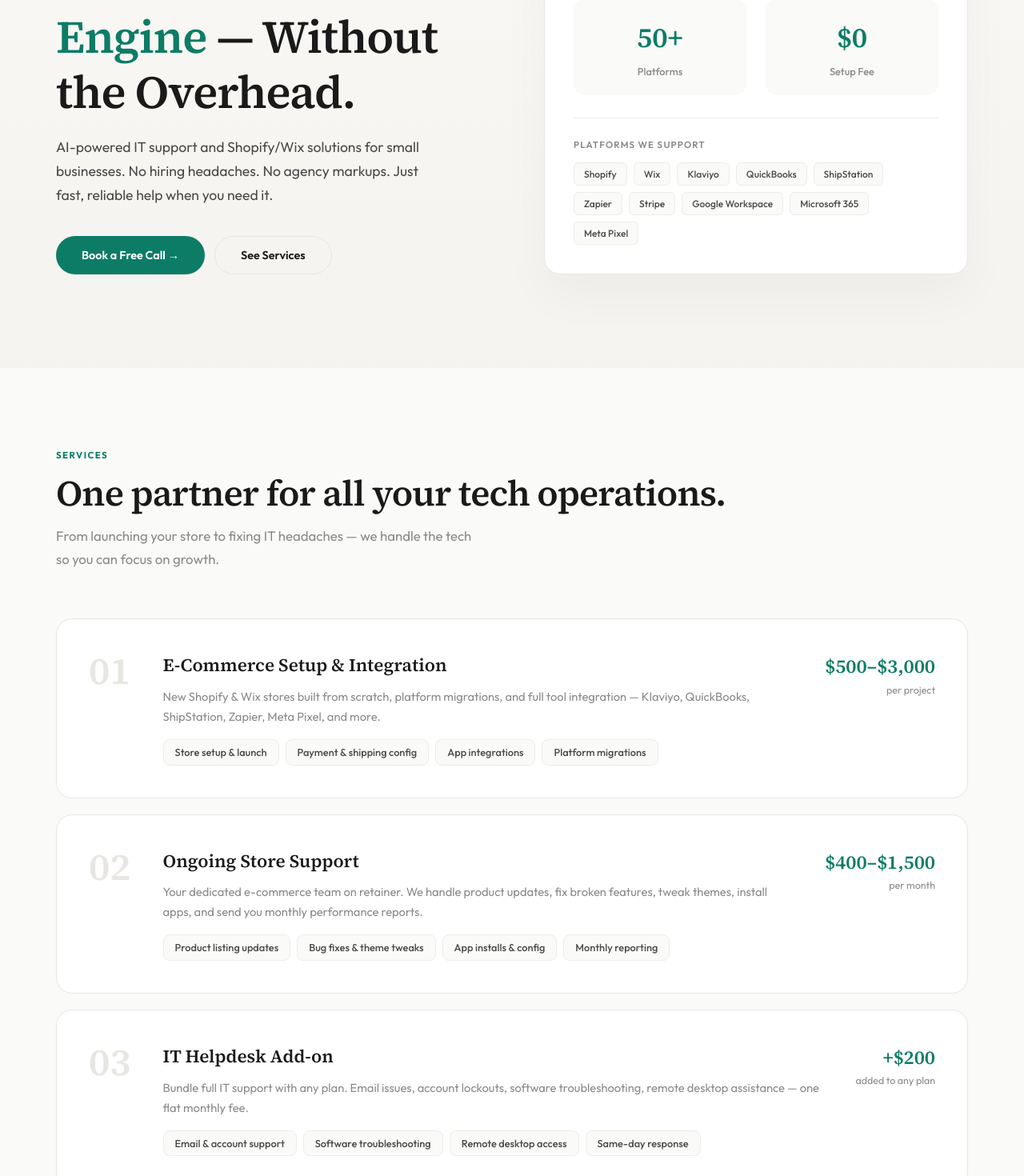
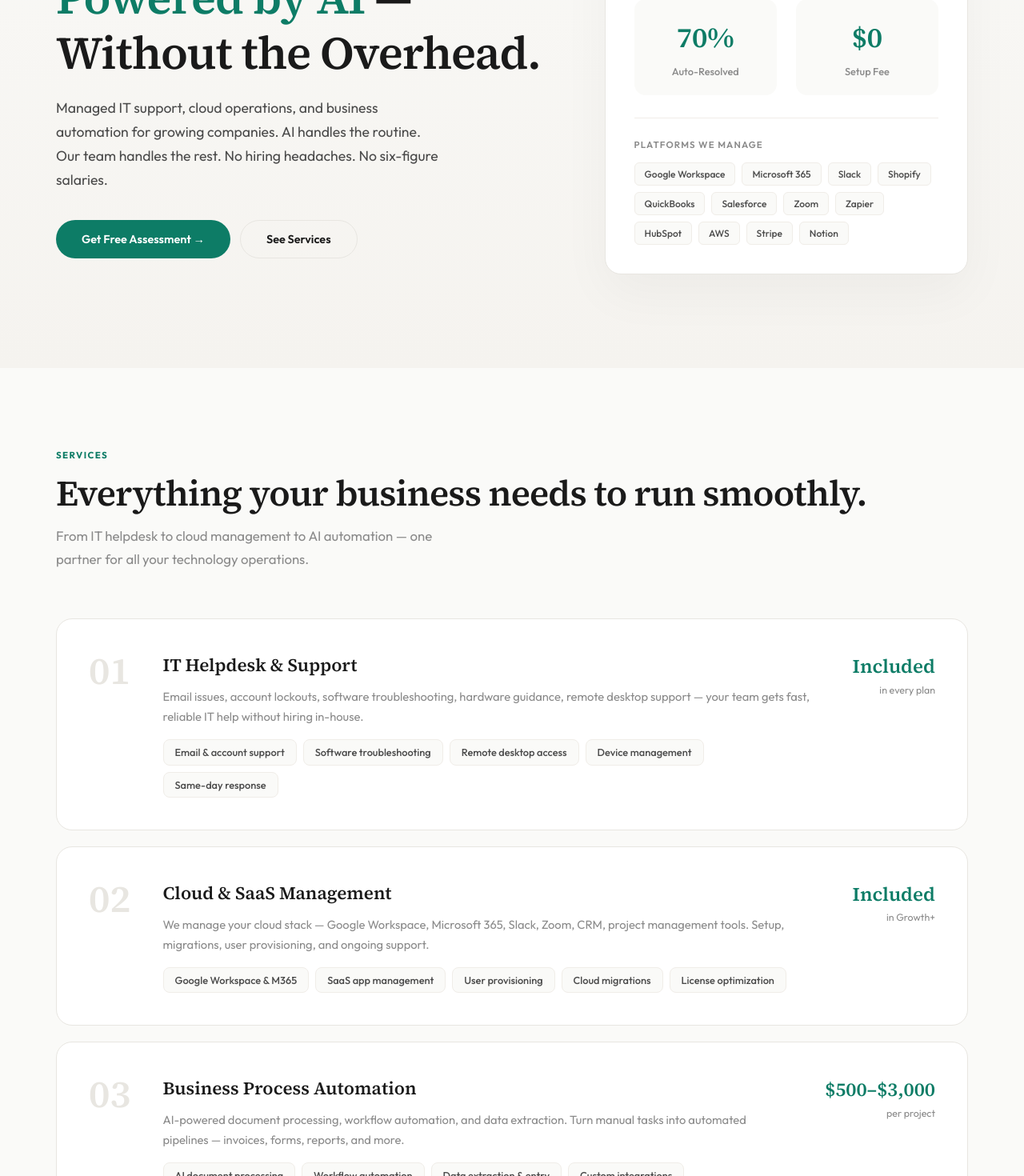
Before and after one commit to kkoly10/IT-Support-E-commerce, a Next.js app in the folder techdesk-pro/: page / in a window 1280 px wide. Shown: the part 340-1810 px from the top of the page at 80% size. Built offline with nearby package versions, Linux system fonts and the light colour scheme.

Commit message:
Full homepage rebrand - AI-powered IT ops for all businesses

```diff
--- a/techdesk-pro/app/page.js
+++ b/techdesk-pro/app/page.js
@@ -1,55 +1,73 @@
+// File: app/page.js (replace existing)
+
 'use client'
 import { useState, useEffect } from 'react'
 
 const SERVICES = [
   {
     num: '01',
-    title: 'E-Commerce Setup & Integration',
-    desc: 'New Shopify & Wix stores built from scratch, platform migrations, and full tool integration — Klaviyo, QuickBooks, ShipStation, Zapier, Meta Pixel, and more.',
-    features: ['Store setup & launch', 'Payment & shipping config', 'App integrations', 'Platform migrations'],
+    title: 'IT Helpdesk & Support',
+    desc: 'Email issues, account lockouts, software troubleshooting, hardware guidance, remote desktop support — your team gets fast, reliable IT help without hiring in-house.',
+    features: ['Email & account support', 'Software troubleshooting', 'Remote desktop access', 'Device management', 'Same-day response'],
+    price: 'Included',
+    priceNote: 'in every plan',
+  },
+  {
+    num: '02',
+    title: 'Cloud & SaaS Management',
+    desc: 'We manage your cloud stack — Google Workspace, Microsoft 365, Slack, Zoom, CRM, project management tools. Setup, migrations, user provisioning, and ongoing support.',
+    features: ['Google Workspace & M365', 'SaaS app management', 'User provisioning', 'Cloud migrations', 'License optimization'],
+    price: 'Included',
+    priceNote: 'in Growth+',
+  },
+  {
+    num: '03',
+    title: 'Business Process Automation',
+    desc: 'AI-powered document processing, workflow automation, and data extraction. Turn manual tasks into automated pipelines — invoices, forms, reports, and more.',
+    features: ['AI document processing', 'Workflow automation', 'Data extraction & entry', 'Custom integrations', 'Monthly reporting'],
     price: '$500–$3,000',
     priceNote: 'per project',
   },
   {
-    num: '02',
-    title: 'Ongoing Store Support',
-    desc: 'Your dedicated e-commerce team on retainer. We handle product updates, fix broken features, tweak themes, install apps, and send you monthly performance reports.',
-    features: ['Product listing updates', 'Bug fixes & theme tweaks', 'App installs & config', 'Monthly reporting'],
-    price: '$400–$1,500',
-    priceNote: 'per month',
+    num: '04',
+    title: 'Cybersecurity Essentials',
+    desc: 'Protect your business with proactive security monitoring, threat detection, employee training, and incident response. Enterprise-grade protection at small business prices.',
+    features: ['Security monitoring', 'Threat detection', 'Employee training', 'Incident response', 'Compliance support'],
+    price: '+$300',
+    priceNote: 'added to any plan',
   },
   {
-    num: '03',
-    title: 'IT Helpdesk Add-on',
-    desc: 'Bundle full IT support with any plan. Email issues, account lockouts, software troubleshooting, remote desktop assistance — one flat monthly fee.',
-    features: ['Email & account support', 'Software troubleshooting', 'Remote desktop access', 'Same-day response'],
-    price: '+$200',
-    priceNote: 'added to any plan',
+    num: '05',
+    title: 'E-Commerce Operations',
+    desc: 'Shopify, Wix, WooCommerce, Squarespace — we build, manage, and optimize your online store. From setup to ongoing support, integrations, and performance tuning.',
+    features: ['Store setup & launch', 'Platform migrations', 'App integrations', 'Performance optimization', 'Ongoing maintenance'],
+    price: '$500–$5,000',
+    priceNote: 'per project',
   },
 ]
 
 const PLANS = [
   {
     name: 'Starter',
-    price: '399',
-    desc: 'For new store owners',
-    features: ['10 support tickets/mo', 'Store updates & fixes', 'Email support', '24hr response time'],
+    price: '499',
+    desc: 'For small teams getting started',
+    features: ['10 support tickets/mo', 'IT helpdesk support', 'Email & account help', 'AI-powered Atlas copilot', '24hr response time'],
     cta: 'Get Started',
     featured: false,
   },
   {
     name: 'Growth',
-    price: '799',
-    desc: 'For active stores',
-    features: ['30 support tickets/mo', 'Integrations support', 'Priority support', 'Monthly strategy call', '4hr response time'],
+    price: '999',
+    desc: 'For growing businesses',
+    features: ['30 support tickets/mo', 'Full cloud & SaaS management', 'AI document processing', 'Sentinel AI monitoring', 'Priority support — 4hr response', 'Monthly strategy call'],
     cta: 'Start Growing',
     featured: true,
   },
   {
     name: 'Scale',
-    price: '1,499',
-    desc: 'For busy operations',
-    features: ['Unlimited tickets', 'Full IT + e-commerce bundle', 'Weekly check-in call', '1hr response time', 'Monthly performance report'],
+    price: '1,999',
+    desc: 'For established companies',
+    features: ['Unlimited tickets', 'All services included', 'Cybersecurity essentials', 'Dedicated account manager', '1hr response time', 'Weekly check-in call', 'Custom automation builds'],
     cta: "Let's Talk",
     featured: false,
   },
@@ -57,26 +75,27 @@ const PLANS = [
 
 const FAQS = [
   { q: 'Do I need to sign a long-term contract?', a: 'No. All plans are month-to-month. You can cancel anytime with 30 days notice.' },
-  { q: 'What if I only need IT support or just e-commerce help?', a: 'That works too. Our plans cover both, but we can tailor an arrangement to fit exactly what you need.' },
-  { q: 'How do you handle urgent issues?', a: 'Growth and Scale clients get priority queues. Scale clients have a dedicated urgent line with 1-hour response.' },
-  { q: 'Can you work with platforms other than Shopify and Wix?', a: 'Yes — we also support WooCommerce, Squarespace, and most major e-commerce platforms.' },
-  { q: 'What does a free store audit include?', a: "We review your store's performance, UX, integrations, and SEO — then give you 3 actionable improvements. No strings attached." },
+  { q: "We're not an e-commerce business. Can you still help?", a: "Absolutely. Most of our clients are regular businesses — law firms, agencies, medical offices, startups. E-commerce is just one of our specialties. Our IT support, cloud management, and automation services work for any industry." },
+  { q: 'How does the AI-powered support work?', a: 'When you submit a ticket, our AI (AutoResolve) analyzes it instantly. Simple issues get resolved automatically — password resets, how-to questions, configuration help. Complex issues get routed to our team with AI-generated context, so we resolve them faster. You also get Atlas AI, a business copilot you can chat with anytime.' },
+  { q: 'What size businesses do you work with?', a: 'From solo founders to 200+ employee companies. Our plans scale with your needs. Starter works great for 1-10 people, Growth for 10-50, and Scale for 50+.' },
+  { q: 'How is this different from hiring an IT person?', a: 'An in-house IT hire costs $60-100K/year plus benefits. You get a full team of specialists plus AI-powered tools for a fraction of that. We handle everything from helpdesk to cloud management to automation — no single hire covers all of that.' },
+  { q: 'What does the free assessment include?', a: "We review your current IT infrastructure, cloud tools, security posture, and workflows — then give you a prioritized list of improvements with cost estimates. No strings attached." },
 ]
 
-const TOOLS = ['Shopify', 'Wix', 'Klaviyo', 'QuickBooks', 'ShipStation', 'Zapier', 'Stripe', 'Google Workspace', 'Microsoft 365', 'Meta Pixel']
+const TOOLS = ['Google Workspace', 'Microsoft 365', 'Slack', 'Shopify', 'QuickBooks', 'Salesforce', 'Zoom', 'Zapier', 'HubSpot', 'AWS', 'Stripe', 'Notion']
 
 const STATS = [
   { val: '< 4hr', label: 'Avg Response' },
   { val: '98%', label: 'Satisfaction' },
-  { val: '50+', label: 'Platforms' },
+  { val: '70%', label: 'Auto-Resolved' },
   { val: '$0', label: 'Setup Fee' },
 ]
 
 const STEPS = [
-  { n: '01', t: 'Book a Call', d: 'Free 30-min discovery call. We learn your business and tech setup.' },
-  { n: '02', t: 'Custom Plan', d: 'We recommend the right plan based on your actual needs.' },
-  { n: '03', t: 'Onboarding', d: 'Support portal set up and tool access granted within 24 hours.' },
-  { n: '04', t: 'We Handle It', d: 'Submit tickets anytime. We respond fast and keep you updated.' },
+  { n: '01', t: 'Free Assessment', d: 'We audit your IT setup, tools, and workflows. You get a clear picture of where things stand.' },
+  { n: '02', t: 'Custom Plan', d: 'We recommend the right plan and services based on your actual business needs.' },
+  { n: '03', t: 'Onboarding', d: 'Connect your platforms, set up your support portal, and meet your AI copilot — all within 24 hours.' },
+  { n: '04', t: 'We Handle It', d: 'Submit tickets anytime. AI handles the easy stuff instantly. Our team tackles the rest.' },
 ]
 
 const BARS = [
@@ -88,8 +107,8 @@ const BARS = [
 
 const ABOUT_FEATURES = [
   { icon: '📍', text: 'Stafford, VA based' },
-  { icon: '🤖', text: 'AI-powered workflows' },
-  { icon: '🛒', text: 'Shopify & Wix expert' },
+  { icon: '🤖', text: 'AI-powered operations' },
+  { icon: '🔒', text: 'Security-first approach' },
   { icon: '📋', text: 'No long-term contracts' },
 ]
 
@@ -127,7 +146,7 @@ export default function Home() {
           </ul>
           <div className="nav-actions">
             <a href="/login" style={{ fontSize: '0.88rem', color: 'var(--ink-light)', textDecoration: 'none', fontWeight: 500 }}>Client Portal</a>
-            <button className="nav-cta" onClick={() => scrollTo('contact')}>Book a Call</button>
+            <button className="nav-cta" onClick={() => scrollTo('contact')}>Free Assessment</button>
           </div>
           <button
             className={`hamburger ${menuOpen ? 'open' : ''}`}
@@ -146,7 +165,7 @@ export default function Home() {
             style={{ textAlign: 'center', marginTop: 8 }}
             onClick={() => scrollTo('contact')}
           >
-            Book a Call
+            Free Assessment
           </button>
         </div>
       </nav>
@@ -155,17 +174,17 @@ export default function Home() {
       <section className="hero">
         <div className="hero-inner">
           <div>
-            <div className="hero-tag">Available Nationwide · Based in Stafford, VA</div>
+            <div className="hero-tag">AI-Powered IT Operations · Based in Stafford, VA</div>
             <h1>
-              Your IT Team &amp; <em>E‑Commerce Engine</em> — Without the Overhead.
+              Your IT Department — <em>Powered&nbsp;by&nbsp;AI</em> — Without&nbsp;the&nbsp;Overhead.
             </h1>
             <p className="hero-desc">
-              AI-powered IT support and Shopify/Wix solutions for small businesses.
-              No hiring headaches. No agency markups. Just fast, reliable help when you need it.
+              Managed IT support, cloud operations, and business automation for growing companies.
+              AI handles the routine. Our team handles the rest. No hiring headaches. No six-figure salaries.
             </p>
             <div className="hero-btns">
               <button className="btn-primary" onClick={() => scrollTo('contact')}>
-                Book a Free Call →
+                Get Free Assessment →
               </button>
               <button className="btn-secondary" onClick={() => scrollTo('services')}>
                 See Services
@@ -182,7 +201,7 @@ export default function Home() {
               ))}
             </div>
             <div className="tools-row">
-              <div className="tools-label">Platforms We Support</div>
+              <div className="tools-label">Platforms We Manage</div>
               <div className="tools-list">
                 {TOOLS.map((t) => (
                   <span key={t} className="tool-tag">{t}</span>
@@ -198,10 +217,8 @@ export default function Home() {
         <div className="section-inner">
           <div className="section-header">
             <div className="section-tag">Services</div>
-            <h2 className="section-title">One partner for all your tech operations.</h2>
-            <p className="section-desc">
-              From launching your store to fixing IT headaches — we handle the tech so you can focus on growth.
-            </p>
+            <h2 className="section-title">Everything your business needs to run smoothly.</h2>
+            <p className="section-desc">From IT helpdesk to cloud management to AI automation — one partner for all your technology operations.</p>
           </div>
           <div className="services-grid">
             {SERVICES.map((s, i) => (
@@ -243,14 +260,42 @@ export default function Home() {
         </div>
       </section>
 
+      {/* ——— AI SECTION ——— */}
+      <section className="section">
+        <div className="section-inner" style={{ textAlign: 'center' }}>
+          <div className="section-tag">AI-Powered</div>
+          <h2 className="section-title">Not your typical IT provider.</h2>
+          <p className="section-desc" style={{ margin: '12px auto 48px', maxWidth: 600 }}>
+            Every client gets access to our proprietary AI suite — tools that make your IT support faster, smarter, and more proactive than anything else on the market.
+          </p>
+          <div style={{ display: 'grid', gridTemplateColumns: 'repeat(auto-fit, minmax(220px, 1fr))', gap: 16, textAlign: 'left' }}>
+            {[
+              { icon: '🧠', name: 'Atlas AI', desc: 'Your 24/7 business copilot. Ask it anything about your tech setup, get instant answers.' },
+              { icon: '⚡', name: 'AutoResolve', desc: 'AI solves 70% of tickets instantly — password resets, how-tos, config issues. No waiting.' },
+              { icon: '👻', name: 'Ghost Admin', desc: 'AI drafts expert replies and teaches our team how to fix complex issues faster.' },
+              { icon: '🛡️', name: 'Sentinel AI', desc: 'Monitors your systems 24/7. Catches downtime, SLA breaches, and anomalies before you do.' },
+            ].map((ai, i) => (
+              <div key={i} style={{
+                background: 'var(--surface)', border: '1px solid var(--border)', borderRadius: 16,
+                padding: 24, transition: 'all 0.3s'
+              }}>
+                <div style={{ fontSize: '1.5rem', marginBottom: 10 }}>{ai.icon}</div>
+                <div style={{ fontFamily: "'Source Serif 4', serif", fontWeight: 600, fontSize: '1.1rem', marginBottom: 6, color: 'var(--ink)' }}>{ai.name}</div>
+                <div style={{ fontSize: '0.88rem', color: 'var(--ink-muted)', lineHeight: 1.6 }}>{ai.desc}</div>
+              </div>
+            ))}
+          </div>
+        </div>
+      </section>
+
       {/* ——— PRICING ——— */}
-      <section id="pricing" className="section">
+      <section id="pricing" className="section section-alt">
         <div className="section-inner">
           <div className="section-header" style={{ textAlign: 'center' }}>
             <div className="section-tag">Pricing</div>
             <h2 className="section-title">Simple, transparent pricing.</h2>
             <p className="section-desc" style={{ margin: '12px auto 0' }}>
-              No hidden fees. No long contracts. Cancel anytime.
+              No hidden fees. No long contracts. Scales with your business.
             </p>
           </div>
           <div className="pricing-grid">
@@ -279,13 +324,13 @@ export default function Home() {
             ))}
           </div>
           <p className="pricing-note">
-            Project work (new stores, migrations, integrations) is quoted separately.
+            Custom projects (automation builds, migrations, store setups) are quoted separately. Cybersecurity add-on: +$300/mo.
           </p>
         </div>
       </section>
 
       {/* ——— ABOUT ——— */}
-      <section id="about" className="section section-alt">
+      <section id="about" className="section">
         <div className="section-inner">
           <div className="about-grid">
             <div className="about-text">
@@ -294,12 +339,13 @@ export default function Home() {
                 Built for businesses that can&apos;t afford downtime.
               </h2>
               <p>
-                TechDesk Pro was founded in Stafford, VA with one mission: give small businesses
-                enterprise-grade tech support without the enterprise price tag.
+                TechDesk Pro was founded in Stafford, VA with one mission: give growing businesses
+                enterprise-grade IT operations without the enterprise price tag.
               </p>
               <p className="muted">
                 We combine hands-on expertise with cutting-edge AI tools to resolve issues faster,
-                build smarter integrations, and keep your operations running smoothly.
+                automate manual work, and keep your operations running smoothly — whether you run
+                an online store, a law firm, or a 100-person company.
               </p>
               <div className="about-features">
                 {ABOUT_FEATURES.map((f, i) => (
@@ -329,7 +375,7 @@ export default function Home() {
       </section>
 
       {/* ——— FAQ ——— */}
-      <section id="faq" className="section">
+      <section id="faq" className="section section-alt">
         <div className="section-inner">
           <div className="section-header" style={{ textAlign: 'center' }}>
             <div className="section-tag">FAQ</div>
@@ -355,10 +401,10 @@ export default function Home() {
       {/* ——— CONTACT CTA ——— */}
       <section id="contact" className="cta-section">
         <div className="cta-card">
-          <h2>Ready to fix your tech problems for good?</h2>
+          <h2>Ready to upgrade your IT operations?</h2>
           <p>
-            Book a free 30-minute discovery call. No pressure, no pitch — just an honest
-            conversation about what you need.
+            Book a free assessment. We&apos;ll audit your current setup and show you exactly
+            where AI-powered IT support can save you time, money, and headaches.
           </p>
           <div className="cta-btns">
             <a
@@ -367,15 +413,15 @@ export default function Home() {
               rel="noopener noreferrer"
               className="cta-btn-white"
             >
-              Book Free Call →
+              Book Free Assessment →
             </a>
-            <a href="mailto:hello@yourdomain.com" className="cta-btn-ghost">
+            <a href="mailto:hello@techdeskpro.com" className="cta-btn-ghost">
               Send an Email
             </a>
           </div>
           <div className="cta-info">
             <span>📍 Stafford, VA</span>
-            <span>✉️ hello@yourdomain.com</span>
+            <span>✉️ hello@techdeskpro.com</span>
             <span>Mon–Fri, 9am–6pm ET</span>
           </div>
         </div>
```
